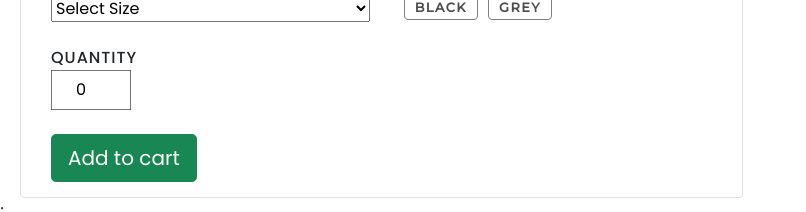
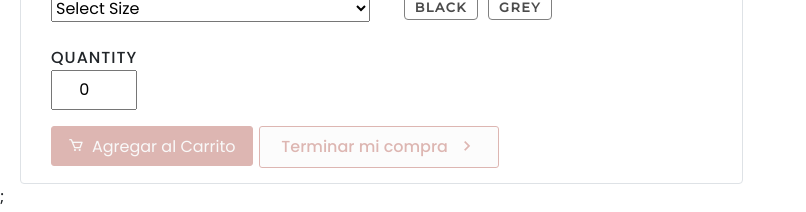
Before and after one commit to Octiperalta/proyecto-react, a React (Create React App) app: page /item/1 in a window 1280 px wide. Shown: the part 1145-1357 px from the top of the page, without its empty margins (0-806 px from the left). Built offline with nearby package versions, Linux system fonts and the light colour scheme.

Commit message:
Modificacion ItemCount con eventos

```diff
--- a/src/App.css
+++ b/src/App.css
@@ -14,10 +14,44 @@
 body {
   font-family: "Raleway";
   min-height: 100vh;
-  /* width: 100vw; */
-  /* overflow-x: hidden; */
-  /* background: #41483d; */
-  /* background: #f3f3f3; */
-  /* background: #fafafa; */
-  /* background: red; */
 }
+
+.button {
+  align-items: center;
+  display: flex;
+  align-items: center;
+  height: 100%;
+  padding: 0.5rem 1rem;
+  display: block;
+  border-radius: 3px;
+  border: none;
+  outline: none;
+  cursor: pointer;
+  font-family: inherit;
+  transition: 250ms ease-in-out;
+}
+
+.button:disabled {
+  opacity: 0.45;
+  cursor: default;
+}
+
+.button-main {
+  background-color: #b56057;
+  color: #f3f3f3;
+  border: 1px solid #b56057;
+}
+
+.button-main:hover {
+  background-color: #90473f;
+}
+
+.button-main-outline {
+  font-weight: 500;
+  color: #b56057;
+  border: 1px solid #b56057;
+}
+
+.button-main-outline:hover {
+  filter: brightness(95%);
+}
--- a/src/App.js
+++ b/src/App.js
@@ -38,6 +38,10 @@ function App() {
             <ItemDetailContainer />
           </Route>
 
+          <Route exact path='/cart'>
+            <h1>Carrito</h1>
+          </Route>
+
           <Route exact path='*'>
             <Error>
               <h2 className='display-3'>404 Error</h2>
--- a/src/components/ItemCount/index.js
+++ b/src/components/ItemCount/index.js
@@ -4,16 +4,29 @@ import React, { useState } from "react";
 import styled from "styled-components";
 
 const Counter = styled.div`
-  background: red;
-  width: 80px;
+  /* background: red; */
+  /* padding: 0.5rem; */
+  /* display: flex; */
+  gap: 0.5rem;
+  /* flex-direction: column; */
+  /* width: 100px; */
   height: 40px;
   position: relative;
+
+  .inpunt-counter {
+    height: 100%;
+    /* height: 2.3rem; */
+    width: 5.4rem;
+    position: relative;
+    margin-bottom: 1rem;
+  }
 
   input {
     text-align: center;
     padding-right: 20px;
+    /* width: 2rem; */
+    height: 100%;
     width: 100%;
-    height: 100%;
     &:focus {
       outline: none;
     }
@@ -23,7 +36,7 @@ const Counter = styled.div`
     opacity: 1;
   }
   .handle-buttons {
-    display: flex;
+    display: inline-flex;
     flex-direction: column;
     justify-content: center;
     /* align-items: center; */
@@ -58,12 +71,18 @@ const OutOfStock = styled.span`
   /* background-color: #e84545; */
 `;
 
-function ItemCount({ initial, stock }) {
+function ItemCount({ initial, stock, onAdd }) {
   const [value, setValue] = useState(initial);
   // console.log({ initial });
 
+  const addToCart = () => {
+    onAdd(value);
+    console.log("Se agregaron al carrito " + value + " productos");
+  };
+
   return (
     <Counter className='counter'>
+      <div className='inpunt-counter'>
         <input type='text' value={value} readOnly />
         <div className='handle-buttons'>
           <button
@@ -79,6 +98,14 @@ function ItemCount({ initial, stock }) {
             <i className='bx bxs-down-arrow'></i>
           </button>
         </div>
+      </div>
+      <button
+        className='button button-main'
+        onClick={addToCart}
+        disabled={value === 0}>
+        <i className='bx bx-cart' style={{ marginRight: "0.5rem" }}></i>
+        Agregar al Carrito
+      </button>
       {stock === 0 && (
         <OutOfStock className='badge bg-danger'>Stock Agotado</OutOfStock>
       )}
--- a/src/components/ItemDetail/index.js
+++ b/src/components/ItemDetail/index.js
@@ -1,4 +1,4 @@
-import React from "react";
+import React, { useState } from "react";
 import styled from "styled-components";
 import Container from "react-bootstrap/Container";
 import Row from "react-bootstrap/Row";
@@ -32,6 +32,7 @@ const ItemDetails = styled(Col)`
   /* background-color: lightblue; */
   padding: 15px 30px;
   font-family: "Poppins";
+  min-height: 35rem;
 
   .breadcrumb {
     text-align: center;
@@ -86,7 +87,6 @@ const DetailCard = styled.div`
   .brief-description {
     opacity: 0.8;
   }
-
   .purchase-details {
     /* background-color: pink; */
     margin-top: 10px;
@@ -174,11 +174,33 @@ const DetailCard = styled.div`
       text-transform: uppercase;
       font-weight: 500;
       letter-spacing: 1px;
+      position: relative;
+
+      .submit-purchase {
+        width: 15rem;
+        height: 100%;
+        /* background-color: red; */
+        margin-left: 13rem;
+        margin-top: 1rem;
+        display: flex;
+        align-items: center;
+        justify-content: center;
+
+        i {
+          font-size: 1.3rem;
+          transition: transform 0.5s ease-in-out;
+        }
+        &:hover i {
+          transform: translateX(50%);
+        }
+      }
     }
   }
 `;
 
 function ItemDetail({ item }) {
+  const [count, setCount] = useState();
+
   return (
     <Container fluid>
       <Row className='mx-2'>
@@ -238,8 +260,8 @@ function ItemDetail({ item }) {
                     </label>
                     <select
                       className='custom-select'
-                      defaultValue='Select Size'>
-                      <option selected>Select Size</option>
+                      defaultValue={"Select Size"}>
+                      <option>Select Size</option>
                       {item.stock.sizes.map(size => (
                         <option value={size} key={size}>
                           {size}{" "}
@@ -282,14 +304,22 @@ function ItemDetail({ item }) {
 
               <div className='quantity mt-4'>
                 <span>Quantity</span>
-                <ItemCount initial={0} stock={item.stock.stockAvailable} />
+                <ItemCount
+                  initial={0}
+                  stock={item.stock.stockAvailable}
+                  onAdd={setCount}
+                />
+                <ModifiedLink to={"/cart"} style={{ textDecoration: "none" }}>
+                  <button
+                    disabled={!count}
+                    className='button button-main-outline submit-purchase'>
+                    Terminar mi compra
+                    <i
+                      className='bx bx-chevron-right'
+                      style={{ marginLeft: "0.5rem" }}></i>
+                  </button>
+                </ModifiedLink>
               </div>
-
-              <button
-                disabled={item.stock.stockAvailable === 0}
-                className='btn btn-lg btn-success mt-4'>
-                Add to cart
-              </button>
             </div>
           </DetailCard>
         </ItemDetails>
```
Lines whose indentation alone changed are shown as unchanged.
